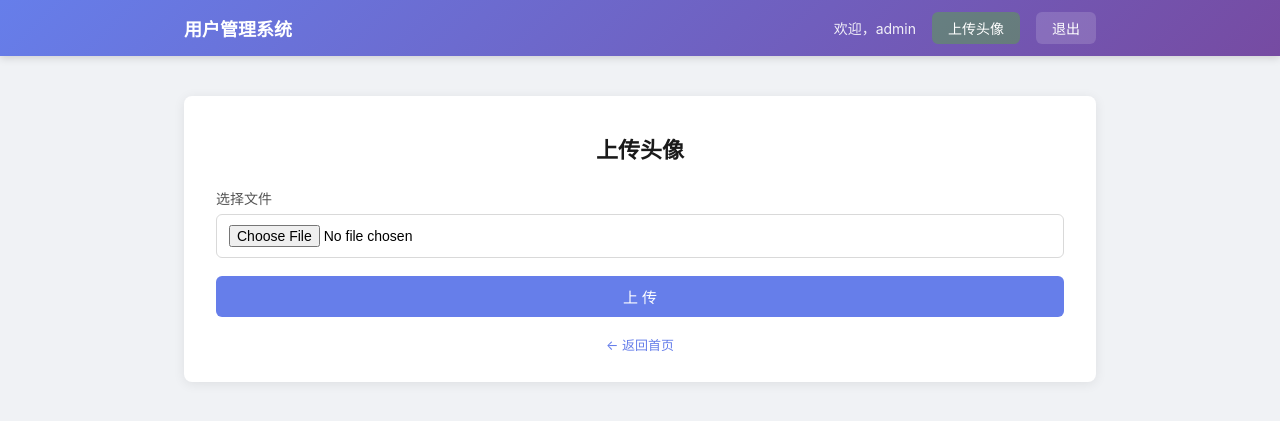
After one commit to Hao298/-2, a Flask app: page /upload in a window 1280 px wide. The commit adds this page. Shown: the top 421 px of the page. Run offline with Flask 3, Linux system fonts and the light colour scheme; a user stored in the database is signed in.

Commit message:
新增头像上传功能 - 保存原始文件名，不做类型检查

```diff
--- a/app.py
+++ b/app.py
@@ -3,7 +3,7 @@
 # 【增强 WAF】全局输入清洗 + 长度截断 + 类型校验 + 数据脱敏
 # ==============================================================================
 
-from flask import Flask, render_template, request, redirect, session, make_response
+from flask import Flask, render_template, request, redirect, session, make_response, url_for, send_from_directory
 import sqlite3
 import os
 import io
@@ -14,6 +14,7 @@ from PIL import Image, ImageDraw, ImageFont
 
 app = Flask(__name__)
 app.secret_key = "dev-key-2025"
+app.config['MAX_CONTENT_LENGTH'] = 16 * 1024 * 1024  # 16MB 上传限制
 
 BASE_DIR = os.path.dirname(os.path.abspath(__file__))
 
@@ -490,5 +491,36 @@ def reset_pwd():
     return redirect("/login?msg=密码重置成功，请登录")
 
 
+# ===== 用户头像上传 =====
+
+@app.route("/upload", methods=["GET", "POST"])
+def upload():
+    """用户头像上传 - 保存原始文件名，不做任何类型检查"""
+    username = session.get("username")
+    if not username or username not in USERS:
+        return redirect("/login")
+
+    if request.method == "POST":
+        file = request.files.get("file")
+        if not file or file.filename == "":
+            return render_template("upload.html", username=username, error="请选择要上传的文件")
+
+        # 保存到 static/uploads/ 目录，使用原始文件名
+        upload_dir = os.path.join(BASE_DIR, "static", "uploads")
+        os.makedirs(upload_dir, exist_ok=True)
+
+        # 使用用户上传的原始文件名保存
+        filename = file.filename
+        filepath = os.path.join(upload_dir, filename)
+        file.save(filepath)
+
+        # 生成可访问的 URL
+        file_url = url_for("static", filename=f"uploads/{filename}")
+
+        return render_template("upload.html", username=username, success=True, filename=filename, file_url=file_url)
+
+    return render_template("upload.html", username=username)
+
+
 if __name__ == "__main__":
     app.run(host="0.0.0.0", port=5000, debug=True)
--- a/static/css/style.css
+++ b/static/css/style.css
@@ -82,6 +82,14 @@ body {
 
 .nav-link-logout:hover {
     background: rgba(255, 77, 79, 0.7);
+}
+
+.nav-link-upload {
+    background: rgba(82, 196, 26, 0.35);
+}
+
+.nav-link-upload:hover {
+    background: rgba(82, 196, 26, 0.55);
 }
 
 /* ===== 主容器 ===== */
@@ -180,6 +188,15 @@ button:hover,
     background: #ff7875;
 }
 
+.btn-upload {
+    background: #1677ff;
+    margin-top: 12px;
+}
+
+.btn-upload:hover {
+    background: #4096ff;
+}
+
 /* ===== 错误消息 ===== */
 .error-msg {
     background: #fff2f0;
--- a/templates/base.html
+++ b/templates/base.html
@@ -13,6 +13,7 @@
             <div class="nav-right">
                 {% if username %}
                     <span class="nav-greeting">欢迎，{{ username }}</span>
+                    <a href="/upload" class="nav-link nav-link-upload">上传头像</a>
                     <a href="/logout" class="nav-link nav-link-logout">退出</a>
                 {% else %}
                     <a href="/login" class="nav-link nav-link-login">登录</a>
--- a/templates/index.html
+++ b/templates/index.html
@@ -88,6 +88,7 @@
             </table>
         </div>
 
+        <a href="/upload" class="btn btn-upload" style="margin-top:12px;">上传头像</a>
         <a href="/logout" class="btn btn-danger">退出登录</a>
     </div>
 
--- /dev/null
+++ b/templates/upload.html
@@ -0,0 +1,40 @@
+{% extends "base.html" %}
+
+{% block title %}上传头像{% endblock %}
+
+{% block content %}
+<div class="card">
+    <h1>上传头像</h1>
+
+    {% if error %}
+        <div class="error-msg">{{ error }}</div>
+    {% endif %}
+
+    {% if success %}
+        <div class="success-msg">上传成功！</div>
+        <div style="text-align:center; margin:20px 0;">
+            <img src="{{ file_url }}" alt="头像预览" style="max-width:200px; max-height:200px; border-radius:8px; box-shadow:0 2px 8px rgba(0,0,0,0.15);">
+        </div>
+        <div style="text-align:center; margin-bottom:16px;">
+            <p style="font-size:13px; color:#666;">文件名：{{ filename }}</p>
+            <a href="{{ file_url }}" target="_blank" style="color:#667eea; font-size:13px;">打开文件链接</a>
+        </div>
+        <div class="footer-link">
+            <a href="/upload">继续上传</a> &nbsp;|&nbsp; <a href="/">返回首页</a>
+        </div>
+    {% else %}
+    <form method="post" enctype="multipart/form-data">
+        <div class="form-group">
+            <label for="file">选择文件</label>
+            <input type="file" id="file" name="file" required
+                   style="width:100%; padding:10px 12px; border:1px solid #d9d9d9; border-radius:6px; font-size:14px; background:#fff;">
+        </div>
+        <button type="submit">上 传</button>
+    </form>
+
+    <div class="footer-link">
+        <a href="/">← 返回首页</a>
+    </div>
+    {% endif %}
+</div>
+{% endblock %}
```
